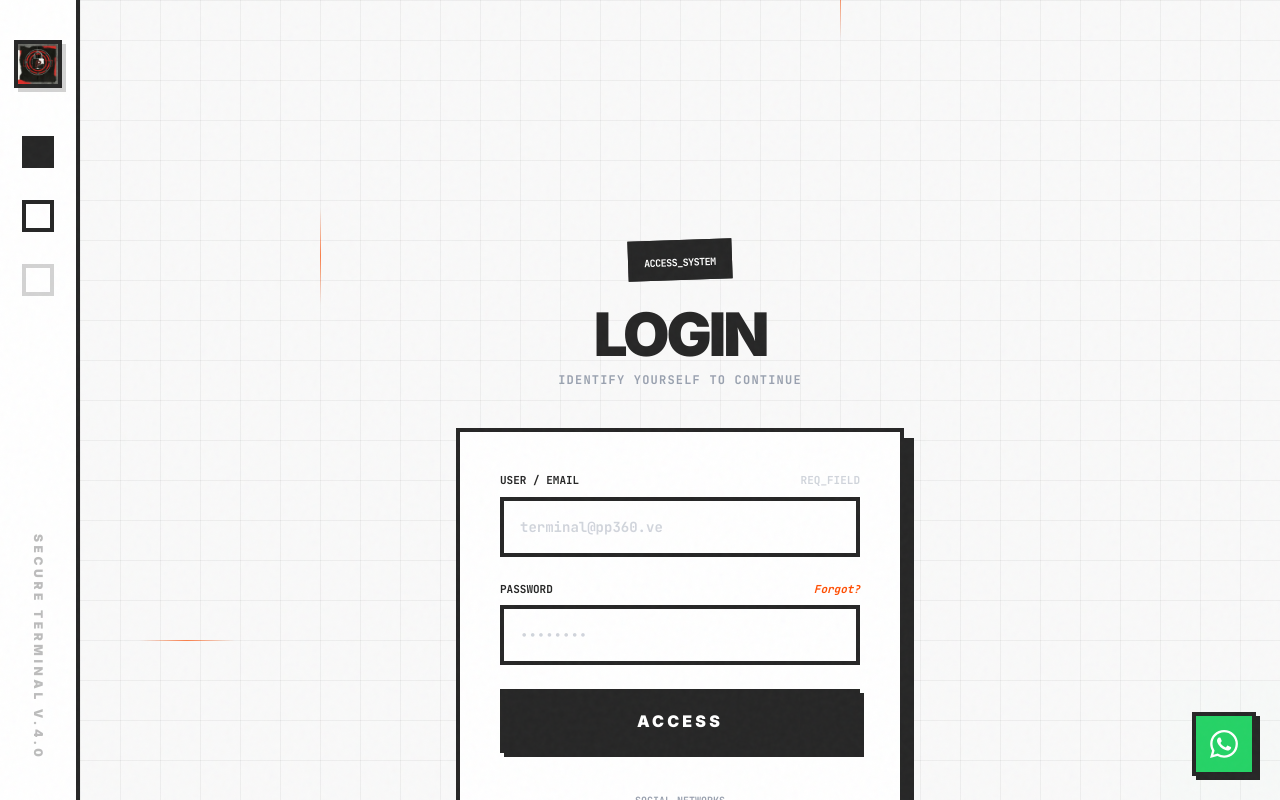
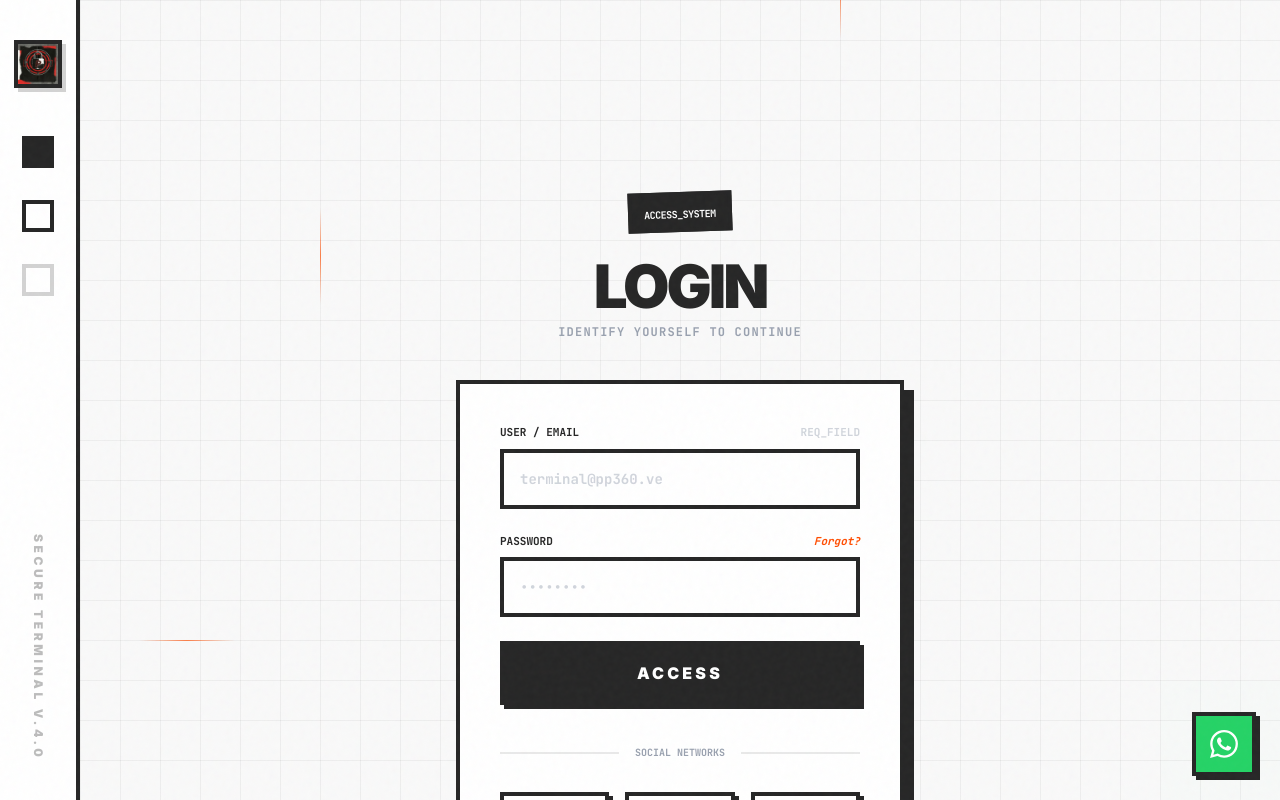
Before and after one commit to Factotum-Digital/PP360V01, a Next.js app in the folder application/: page /login in a window 1280 px wide. Shown: the top 800 px of the page. Built offline with nearby package versions, Linux system fonts and the light colour scheme.

Commit message:
style: move login and register forms further up

```diff
--- a/application/app/login/page.tsx
+++ b/application/app/login/page.tsx
@@ -86,7 +86,7 @@ export default function LoginPage() {
      };
 
      return (
-          <div className="min-h-screen flex items-start justify-center p-4 sm:p-8 pt-32 sm:pt-40">
+          <div className="min-h-screen flex items-start justify-center p-4 sm:p-8 pt-20 sm:pt-28">
                <div className="w-full max-w-md">
 
                     {/* Header */}
--- a/application/app/register/page.tsx
+++ b/application/app/register/page.tsx
@@ -97,7 +97,7 @@ export default function RegisterPage() {
      }
 
      return (
-          <div className="min-h-screen flex items-start justify-center p-4 sm:p-8 pt-32 sm:pt-40">
+          <div className="min-h-screen flex items-start justify-center p-4 sm:p-8 pt-20 sm:pt-28">
                <div className="w-full max-w-md">
 
                     {/* Header */}
```
